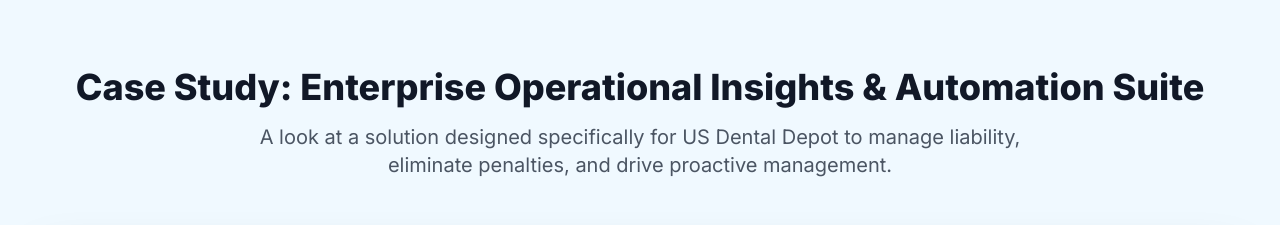
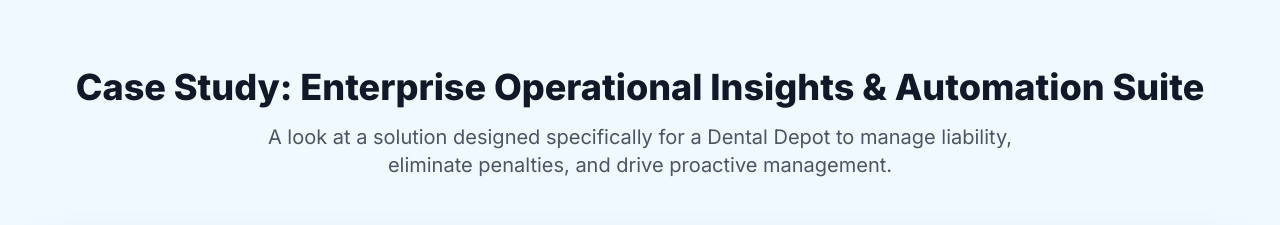
Before and after one commit to amiecpsolutions-ctrl/portfolio, a plain HTML site: page index.html in a window 1280 px wide. Shown: the part 5960-6185 px from the top of the page. Drawn offline with nearby package versions, Linux system fonts and the light colour scheme.

Commit message:
Update index.html

```diff
--- a/index.html
+++ b/index.html
@@ -491,7 +491,7 @@
             <div class="text-center mb-12">
                 <h2 class="text-4xl font-extrabold text-gray-900 mb-4">Case Study: Enterprise Operational Insights & Automation Suite</h2>
                 <p class="text-xl text-gray-600 max-w-3xl mx-auto">
-                    A look at a solution designed specifically for US Dental Depot to manage liability, eliminate penalties, and drive proactive management.
+                    A look at a solution designed specifically for a Dental Depot to manage liability, eliminate penalties, and drive proactive management.
                 </p>
             </div>
 
```
